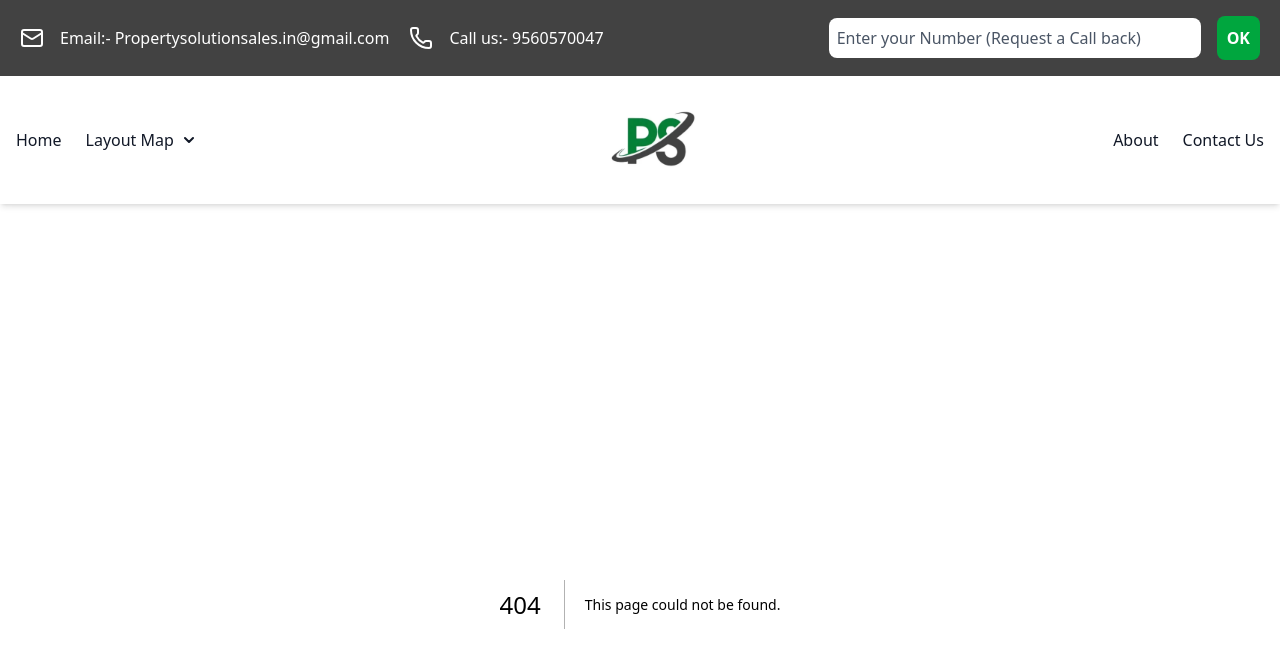
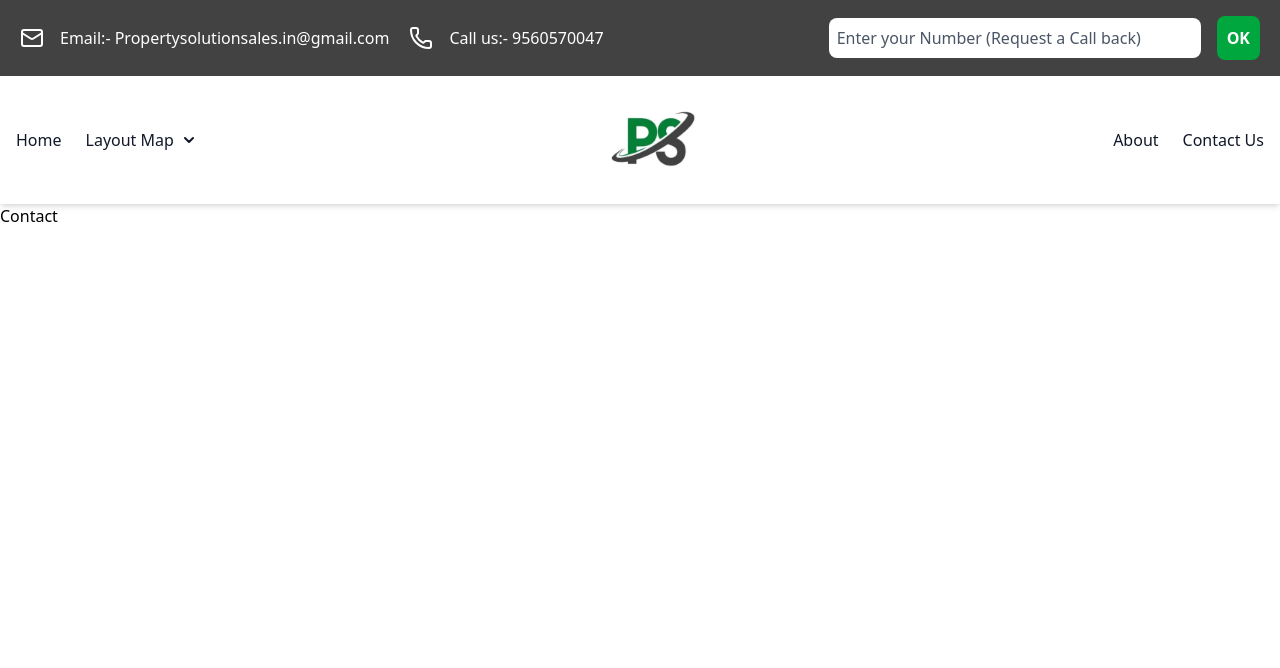
Before and after one commit to Neverm1ndEZ/property-solutions, a Next.js app: page /contact in a window 1280 px wide. Before the commit this address had no page. Shown: the top 668 px of the page. Built offline with nearby package versions, Linux system fonts and the light colour scheme.

Commit message:
added about and contact pages

```diff
--- /dev/null
+++ b/src/app/about/page.tsx
@@ -0,0 +1,5 @@
+import React from "react";
+
+export default function page() {
+	return <div>About</div>;
+}
--- /dev/null
+++ b/src/app/contact/page.tsx
@@ -0,0 +1,5 @@
+import React from "react";
+
+export default function page() {
+	return <div>Contact</div>;
+}
```
